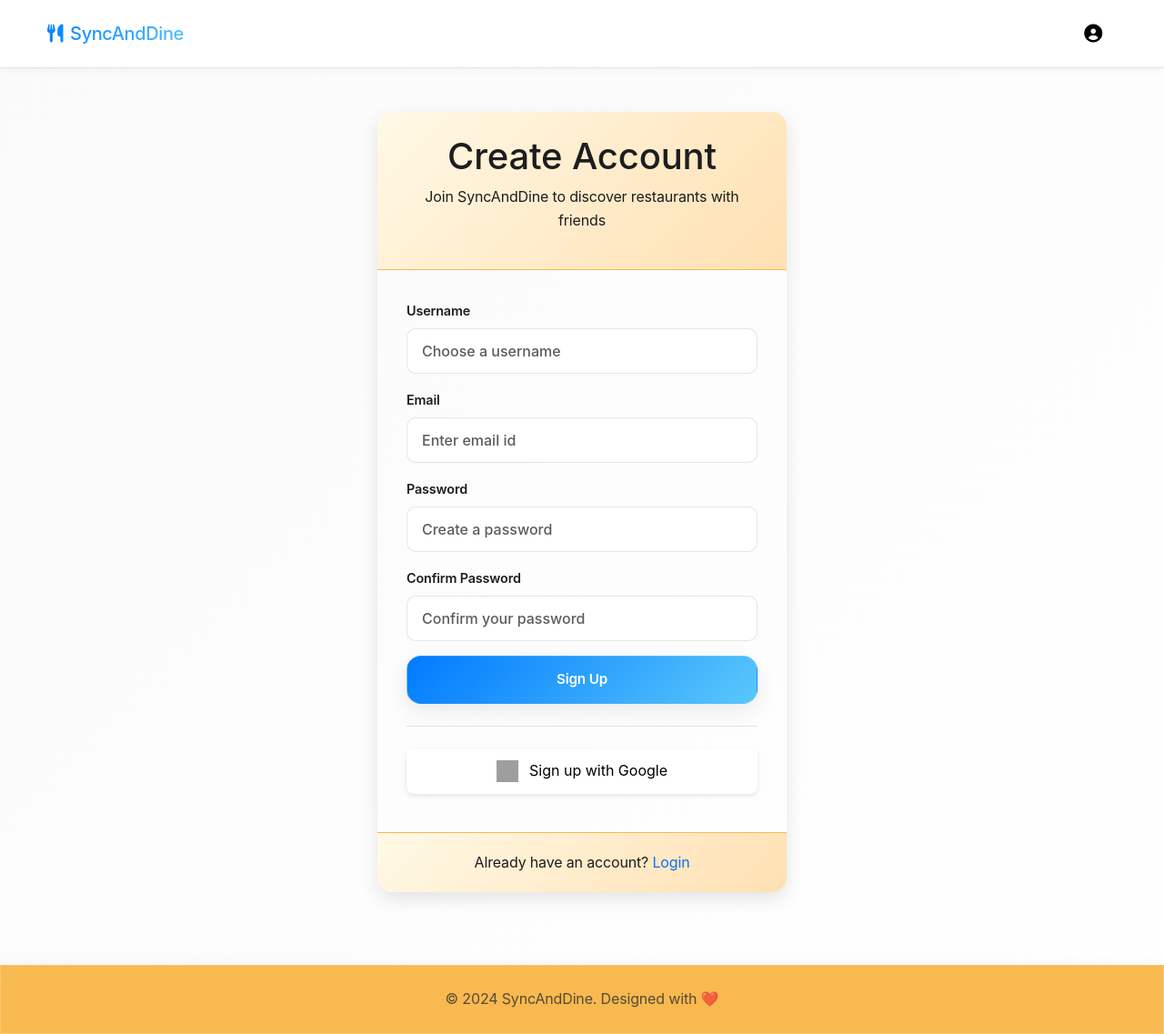
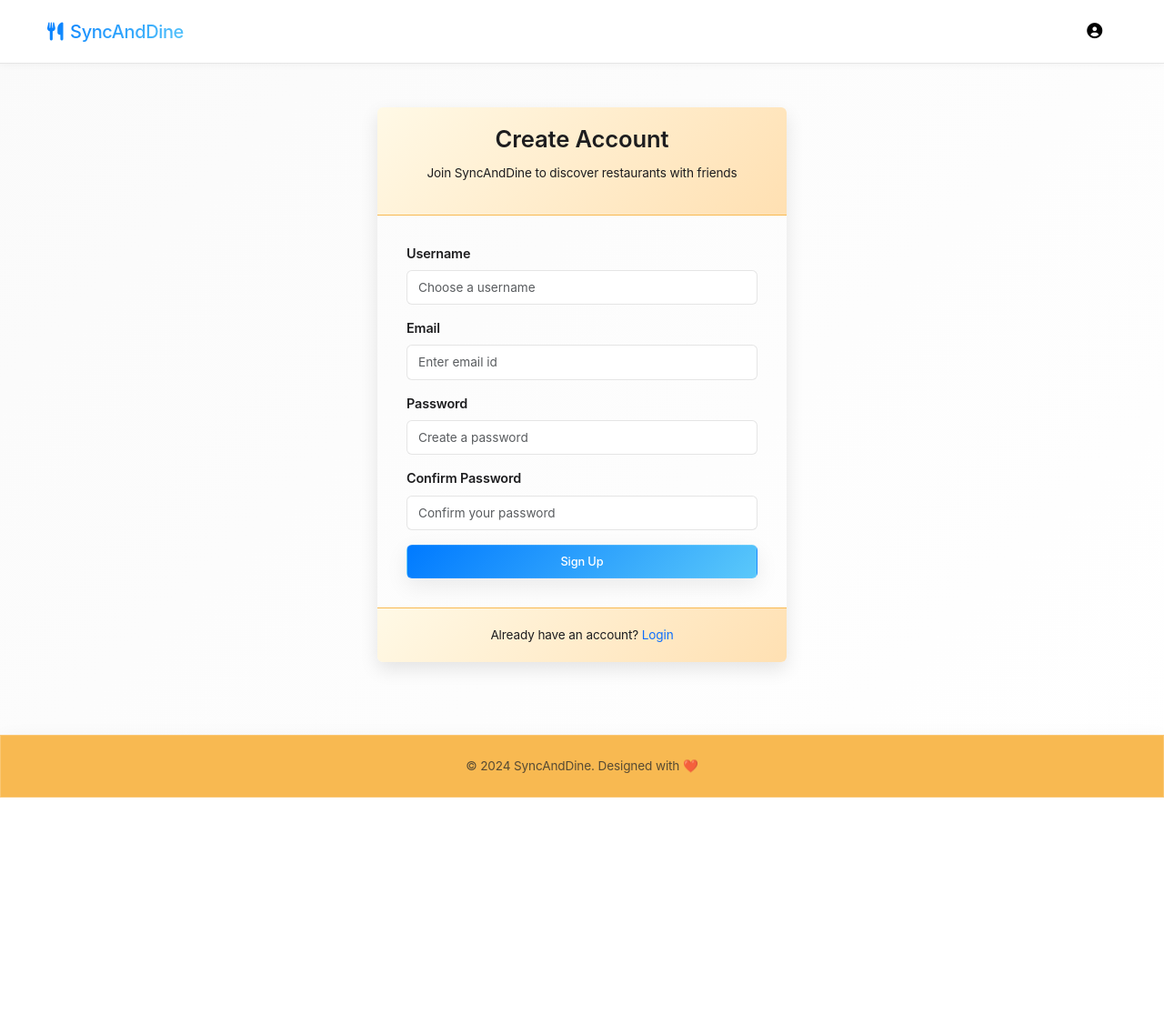
Before and after one commit to preritsinha/SyncAndDine, a Flask app: page /register in a window 1280 px wide. Shown: the whole page at 91% size. After the commit the page ends 877 px from the top, so only its background shows below. Run offline with Flask 3, Linux system fonts and the light colour scheme; grey boxes are pictures that could not be loaded.

Commit message:
[BETA] Design update

```diff
--- a/syncanddine/restaurants/routes.py
+++ b/syncanddine/restaurants/routes.py
@@ -41,6 +41,7 @@ def list_restaurants():
     area = request.args.get('area', '')
     lat = request.args.get('lat', type=float)
     lon = request.args.get('lon', type=float)
+    restaurant_name = request.args.get('restaurant_name', '').strip()
 
     # Combine city and area for search
     location_query = f"{area}, {city}" if area and city else city
@@ -86,6 +87,8 @@ def list_restaurants():
         restaurants = [r for r in restaurants if cuisine.lower() in r['cuisine_type'].lower()]
     if price_range:
         restaurants = [r for r in restaurants if r['price_range'] == price_range]
+    if restaurant_name:
+        restaurants = [r for r in restaurants if restaurant_name.lower() in r['name'].lower()]
 
     # Get unique cuisines for filter dropdown
     cuisines = list(set([r['cuisine_type'] for r in restaurants if r['cuisine_type']]))
--- a/syncanddine/static/css/main.css
+++ b/syncanddine/static/css/main.css
@@ -16,8 +16,8 @@
     --shadow-light: 0 2px 8px rgba(0, 0, 0, 0.04);
     --shadow-medium: 0 8px 24px rgba(0, 0, 0, 0.08);
     --shadow-heavy: 0 16px 48px rgba(0, 0, 0, 0.12);
-    --border-radius: 16px;
-    --border-radius-large: 24px;
+    --border-radius: 6px;
+    --border-radius-large: 6px;
     --transition: all 0.4s cubic-bezier(0.25, 0.46, 0.45, 0.94);
     --glass-bg: rgba(255, 255, 255, 0.8);
     --glass-border: rgba(255, 255, 255, 0.2);
@@ -52,12 +52,43 @@ body {
     font-family: -apple-system, BlinkMacSystemFont, 'SF Pro Display', 'Helvetica Neue', Arial, sans-serif;
     background: linear-gradient(135deg, var(--background-secondary) 0%, var(--background-primary) 100%);
     color: var(--text-primary);
-    line-height: 1.6;
+    line-height: 1.4;
     -webkit-font-smoothing: antialiased;
     -moz-osx-font-smoothing: grayscale;
     transition: var(--transition);
     letter-spacing: -0.01em;
     font-weight: 400;
+    font-size: 0.85rem;
+}
+
+/* Sophisticated Typography */
+h1 { font-size: 1.6rem; font-weight: 600; margin-bottom: 0.75rem; }
+h2 { font-size: 1.4rem; font-weight: 600; margin-bottom: 0.6rem; }
+h3 { font-size: 1.2rem; font-weight: 600; margin-bottom: 0.5rem; }
+h4 { font-size: 1.1rem; font-weight: 600; margin-bottom: 0.4rem; }
+h5 { font-size: 1rem; font-weight: 600; margin-bottom: 0.3rem; }
+h6 { font-size: 0.9rem; font-weight: 600; margin-bottom: 0.25rem; }
+
+.card-title {
+    font-size: 1rem;
+    font-weight: 600;
+    line-height: 1.3;
+}
+
+.form-label {
+    font-size: 0.8rem;
+    font-weight: 500;
+    margin-bottom: 0.4rem;
+}
+
+.navbar-brand {
+    font-size: 1.1rem;
+    font-weight: 600;
+}
+
+.nav-link {
+    font-size: 0.85rem;
+    font-weight: 500;
 }
 
 /* Smooth theme transition */
@@ -68,11 +99,12 @@ body {
 /* Premium glassmorphism effects */
 .glass-effect {
     background: var(--glass-bg);
-    backdrop-filter: blur(24px) saturate(180%);
-    -webkit-backdrop-filter: blur(24px) saturate(180%);
+    backdrop-filter: blur(40px) saturate(200%);
+    -webkit-backdrop-filter: blur(40px) saturate(200%);
     border: 1px solid var(--glass-border);
     box-shadow: var(--shadow-medium);
     transition: var(--transition);
+    isolation: isolate;
 }
 
 .glass-effect:hover {
@@ -92,15 +124,16 @@ body {
     --bs-navbar-brand-hover-color: var(--primary-color);
 
     background: var(--glass-bg) !important;
-    backdrop-filter: blur(24px) saturate(180%);
-    -webkit-backdrop-filter: blur(24px) saturate(180%);
+    backdrop-filter: blur(40px) saturate(200%);
+    -webkit-backdrop-filter: blur(40px) saturate(200%);
     border-bottom: 1px solid var(--glass-border);
     box-shadow: var(--shadow-light);
-    padding: 1rem 0;
+    padding: 0.5rem 0;
     position: sticky;
     top: 0;
     z-index: 1000;
     transition: var(--transition);
+    isolation: isolate;
 }
 
 .navbar-brand {
@@ -202,15 +235,25 @@ body {
 
 /* Premium Buttons */
 .btn {
-    border-radius: var(--border-radius);
-    font-weight: 600;
-    padding: 14px 28px;
+    border-radius: 6px;
+    font-weight: 500;
+    padding: 0.5rem 1rem;
     border: none;
     transition: var(--transition);
-    font-size: 0.95rem;
+    font-size: 0.8rem;
     letter-spacing: -0.01em;
     position: relative;
     overflow: hidden;
+}
+
+.btn-sm {
+    padding: 0.35rem 0.7rem;
+    font-size: 0.75rem;
+}
+
+.btn-lg {
+    padding: 0.7rem 1.4rem;
+    font-size: 0.9rem;
 }
 
 .btn::before {
@@ -366,13 +409,14 @@ body.dark-mode hr {
     display: flex;
     justify-content: center;
     align-items: center;
-    min-height: 80vh;
+    min-height: 70vh;
+    padding: 1rem 0;
 }
 
 .auth-card {
     width: 100%;
     max-width: 450px;
-    border-radius: 16px;
+    border-radius: 6px;
     box-shadow: 0 8px 20px rgba(0, 0, 0, 0.1);
     overflow: hidden;
     border: none;
@@ -384,7 +428,7 @@ body.dark-mode .auth-card {
 
 .auth-header {
     background: linear-gradient(135deg, #fff9e6, #ffe0b2);
-    padding: 25px;
+    padding: 1.25rem;
     text-align: center;
     border-bottom: 1px solid #f8b951;
 }
@@ -915,17 +966,18 @@ body.dark-mode .autocomplete-item:hover {
 .filter-section h5 {
     font-weight: 700;
     color: var(--text-primary);
-    margin-bottom: 1.5rem;
-    font-size: 1.2rem;
+    margin-bottom: 1rem;
+    font-size: 1.1rem;
 }
 
 /* Apple Form Controls */
 .form-control, .form-select {
     background: var(--background-primary);
     border: 1px solid var(--border-color);
-    border-radius: 10px;
-    padding: 12px 16px;
-    font-weight: 500;
+    border-radius: 6px;
+    padding: 0.5rem 0.75rem;
+    font-weight: 400;
+    font-size: 0.85rem;
     transition: var(--transition);
     color: var(--text-primary);
 }
--- a/syncanddine/templates/auth/register.html
+++ b/syncanddine/templates/auth/register.html
@@ -13,53 +13,53 @@
                 <div class="mb-3">
                     {{ form.username.label(class="form-label") }}
                     {% if form.username.errors %}
-                        {{ form.username(class="form-control is-invalid", placeholder="Choose a username") }}
+                        {{ form.username(class="form-control is-invalid", placeholder="Choose a username", autocomplete="off") }}
                         <div class="invalid-feedback">
                             {% for error in form.username.errors %}
                                 <span>{{ error }}</span>
                             {% endfor %}
                         </div>
                     {% else %}
-                        {{ form.username(class="form-control", placeholder="Choose a username") }}
+                        {{ form.username(class="form-control", placeholder="Choose a username", autocomplete="off") }}
                     {% endif %}
                 </div>
                 <div class="mb-3">
                     {{ form.email.label(class="form-label") }}
                     {% if form.email.errors %}
-                        {{ form.email(class="form-control is-invalid", placeholder="Enter email id") }}
+                        {{ form.email(class="form-control is-invalid", placeholder="Enter email id", autocomplete="off") }}
                         <div class="invalid-feedback">
                             {% for error in form.email.errors %}
                                 <span>{{ error }}</span>
                             {% endfor %}
                         </div>
                     {% else %}
-                        {{ form.email(class="form-control", placeholder="Enter email id") }}
+                        {{ form.email(class="form-control", placeholder="Enter email id", autocomplete="off") }}
                     {% endif %}
                 </div>
                 <div class="mb-3">
                     {{ form.password.label(class="form-label") }}
                     {% if form.password.errors %}
-                        {{ form.password(class="form-control is-invalid", placeholder="Create a password") }}
+                        {{ form.password(class="form-control is-invalid", placeholder="Create a password", autocomplete="off") }}
                         <div class="invalid-feedback">
                             {% for error in form.password.errors %}
                                 <span>{{ error }}</span>
                             {% endfor %}
                         </div>
                     {% else %}
-                        {{ form.password(class="form-control", placeholder="Create a password") }}
+                        {{ form.password(class="form-control", placeholder="Create a password", autocomplete="off") }}
                     {% endif %}
                 </div>
                 <div class="mb-3">
                     {{ form.confirm_password.label(class="form-label") }}
                     {% if form.confirm_password.errors %}
-                        {{ form.confirm_password(class="form-control is-invalid", placeholder="Confirm your password") }}
+                        {{ form.confirm_password(class="form-control is-invalid", placeholder="Confirm your password", autocomplete="off") }}
                         <div class="invalid-feedback">
                             {% for error in form.confirm_password.errors %}
                                 <span>{{ error }}</span>
                             {% endfor %}
                         </div>
                     {% else %}
-                        {{ form.confirm_password(class="form-control", placeholder="Confirm your password") }}
+                        {{ form.confirm_password(class="form-control", placeholder="Confirm your password", autocomplete="off") }}
                     {% endif %}
                 </div>
                 <div class="d-grid gap-2">
@@ -67,12 +67,7 @@
                 </div>
             </form>
 
-            <div class="social-login">
-                <button class="social-login-btn">
-                    <img src="https://upload.wikimedia.org/wikipedia/commons/5/53/Google_%22G%22_Logo.svg" alt="Google">
-                    Sign up with Google
-                </button>
-            </div>
+
         </div>
         <div class="auth-footer">
             <p class="mb-0">Already have an account? <a href="{{ url_for('auth.login') }}" class="text-decoration-none">Login</a></p>
--- a/syncanddine/templates/social/connections.html
+++ b/syncanddine/templates/social/connections.html
@@ -138,7 +138,7 @@
                 <form action="{{ url_for('social.search_connections') }}" method="POST" id="searchForm">
                     <div class="mb-3">
                         <label for="username" class="form-label">Username</label>
-                        <input type="text" class="form-control" id="username" name="username" placeholder="Enter username to search" required>
+                        <input type="text" class="form-control" id="username" name="username" placeholder="Enter username to search" autocomplete="off" required>
                     </div>
                     <div class="d-grid">
                         <button type="submit" class="btn btn-primary">Search Users</button>
```
Also changed, not shown: other parts of syncanddine/static/css/main.css (+30 -23 lines), syncanddine/templates/auth/login.html (+5 -10 lines), syncanddine/templates/restaurants/list.html (+7 -0 lines).
